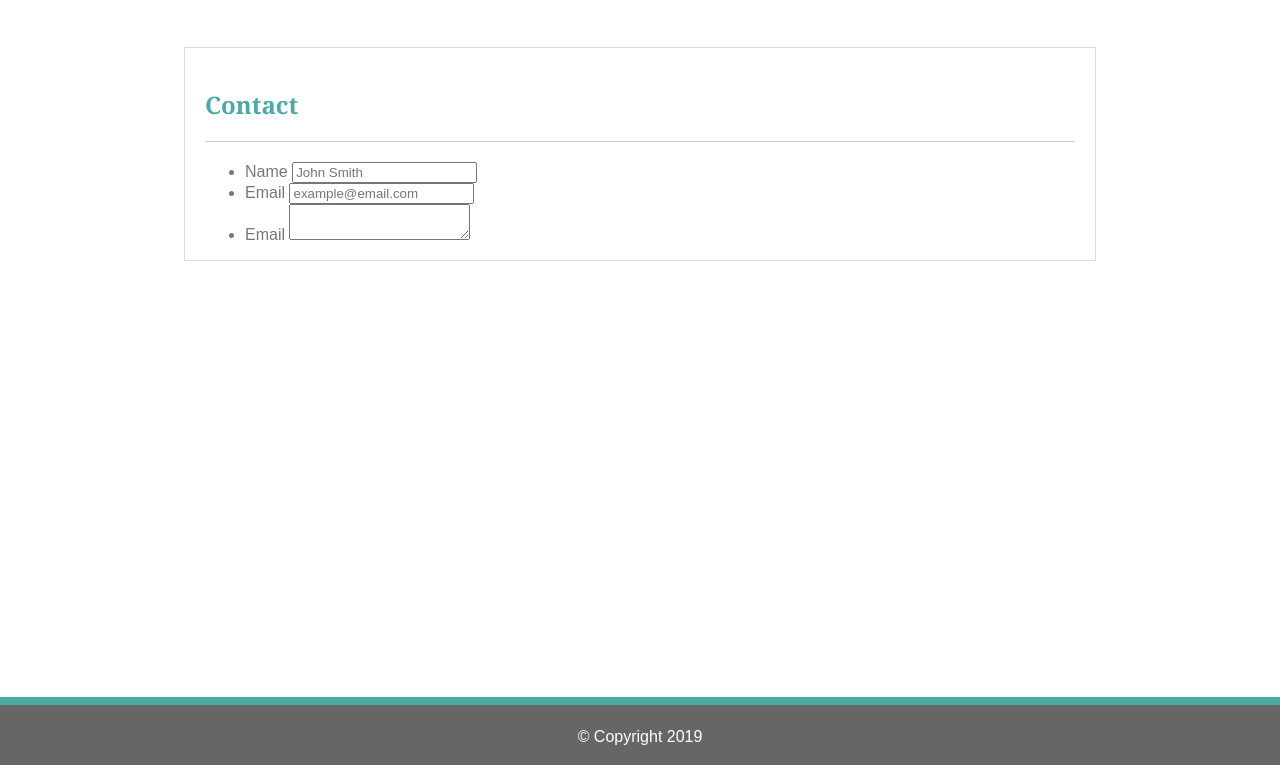
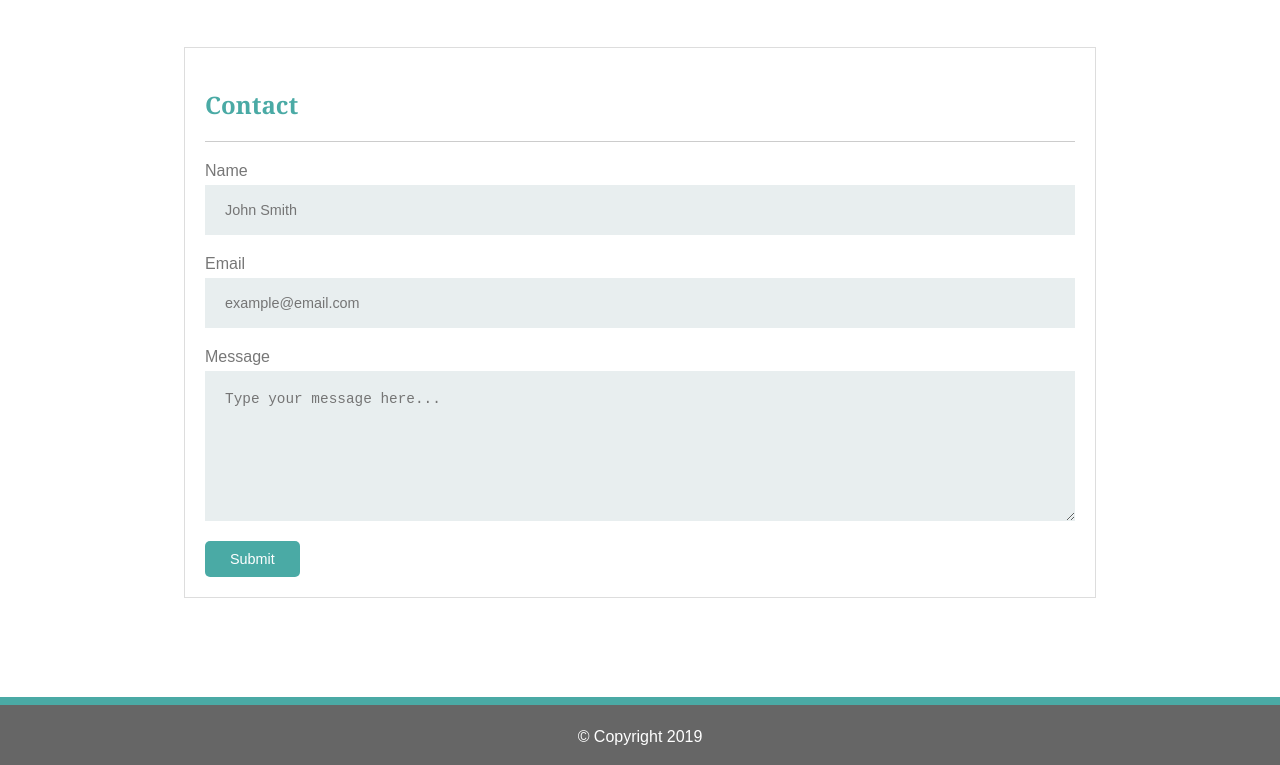
Before and after one commit to Joelynn94/basic-portfolio, a plain HTML site: page contact.html in a window 1280 px wide. Shown: the part 86-851 px from the top of the page. Drawn offline with Linux system fonts and the light colour scheme.

Commit message:
fixed typos on index.html finished styles on contact page

```diff
--- a/assets/css/style.css
+++ b/assets/css/style.css
@@ -140,3 +140,57 @@ footer {
 .white {
     color: #fff;
 }
+
+
+/* Contact.html Styles */
+
+.contact-list {
+    list-style-type: none;
+    padding: 0;
+    margin: 0;
+}
+
+.contact-item{
+    margin: 20px 0 20px 0;
+}
+
+.contact-item > label {
+    display: block;
+    margin-bottom: 5px;
+}
+
+.contact-item > input,
+.contact-item > textarea {
+    display: block;
+    width: 100%;
+    padding: 20px;
+    font-size: .9rem;
+    background-color: #e8eeef;
+    border: none;
+    outline: 0;
+}
+
+.contact-item > input {
+    height: 50px;
+}
+
+.contact-item > textarea {
+    height: 150px;
+}
+
+.submit-button {
+    background-color: #4aaaa5;
+    color: #fff;
+    padding: 10px 25px;
+    border: none;
+    margin-bottom: 20px;
+    border-radius: 5px;
+    font-size: .9rem;
+}
+
+input:focus,
+textarea:focus,
+select:focus {
+    border: 2px solid #4aaaa5;
+    background-color: #fff;
+}
--- a/contact.html
+++ b/contact.html
@@ -27,7 +27,7 @@
                         <a href="index.html">About</a>
                     </li>
                     <li>
-                        <a href="portfolio.html"> Portfolio</a>
+                        <a href="portfolio.html">Portfolio</a>
                     </li>
                     <li>
                         <a href="contact.html">Contact</a>
@@ -50,20 +50,23 @@
                 <h2 class="heading align-left">Contact</h2>
 
                 <form action="contact.html" method="post">
-                    <ul>
-                        <li>
+                    <ul class="contact-list">
+                        <li class="contact-item">
                             <label for="name">Name</label>
                             <input required type="text" placeholder="John Smith" id="name" name="user_name">
                         </li>
-                        <li>
+                        <li class="contact-item">
                             <label for="email">Email</label>
                             <input required type="text" placeholder="example@email.com" id="email" name="user_email">
                         </li>
-                        <li>
-                            <label for="message">Email</label>
-                            <textarea required type="text" id="message" name="user_message"></textarea>
+                        <li class="contact-item">
+                            <label for="message">Message</label>
+                            <textarea required type="text" placeholder="Type your message here..." id="message" name="user_message"></textarea>
                         </li>
                     </ul>
+
+                    <button class="submit-button" type="submit">Submit</button>
+
                 </form>
 
             </div>
```
